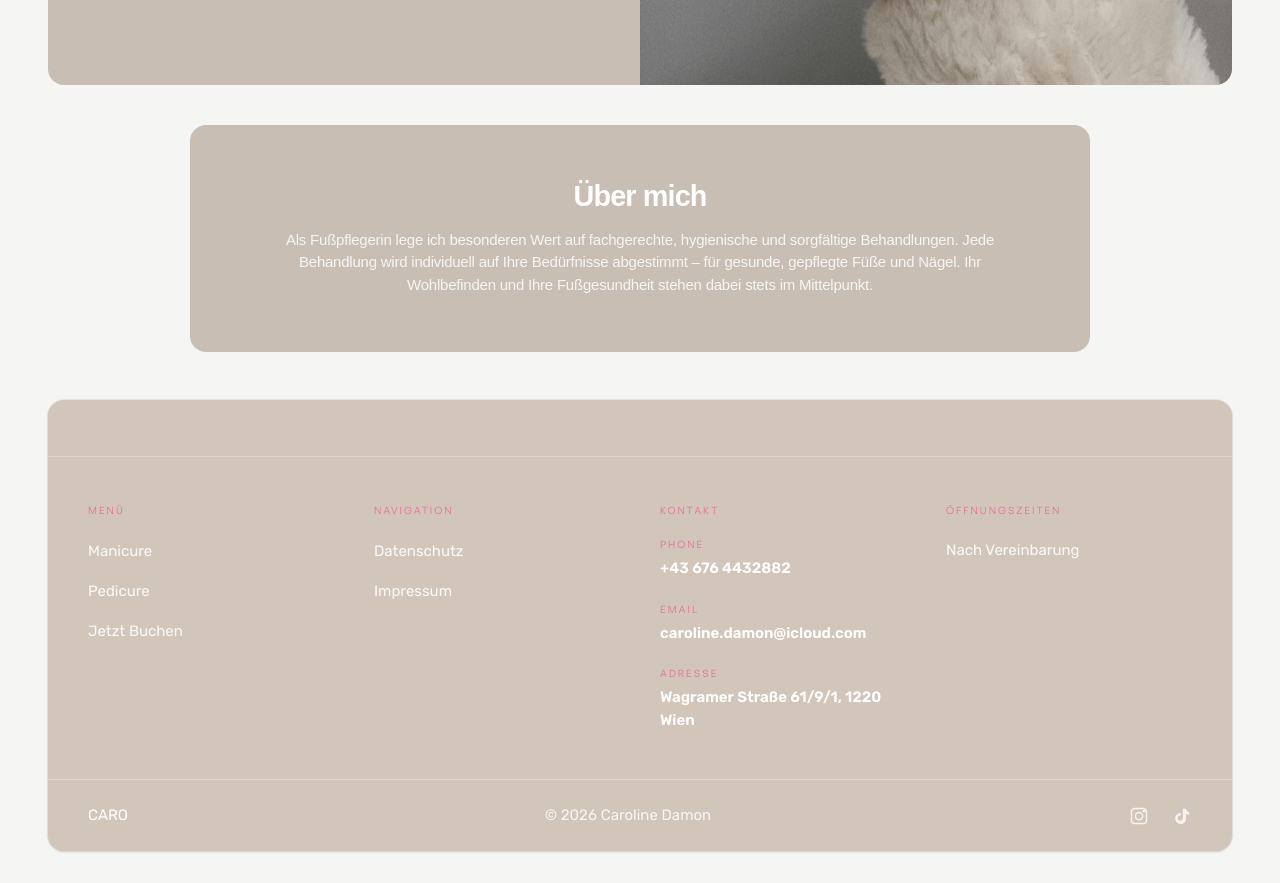
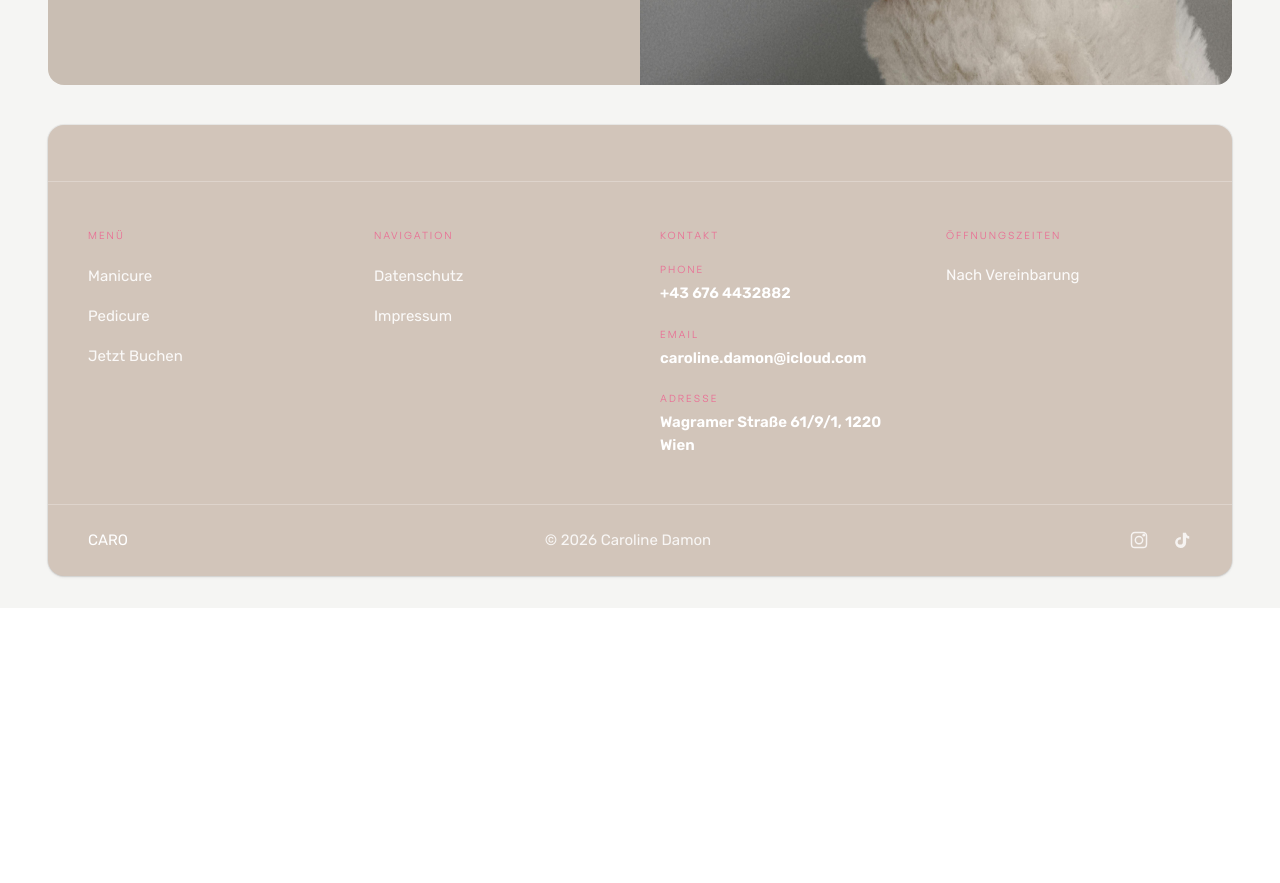
Before and after one commit to Julian1220/caronails, a Next.js app: page / in a window 1280 px wide. Shown: the part 1880-2763 px from the top of the page. After the commit the page ends 2488 px from the top, so only its background shows below. Built offline with nearby package versions, Linux system fonts and the light colour scheme; a web font is replaced by a local one.

Commit message:
about me changes

```diff
--- a/src/app/page.tsx
+++ b/src/app/page.tsx
@@ -133,23 +133,6 @@ export default function HomePage() {
           </div>
         </div>
       </section>
-
-      {/* Über mich Widget */}
-      <section className="bg-[#f5f5f3] px-4 pb-10 md:px-8 md:pb-12 lg:px-12">
-        <div className="mx-auto max-w-[900px] rounded-[1rem] bg-[#c9beb3] px-8 py-10 md:px-12 md:py-14 lg:px-16 text-center">
-          <h3 className="text-[1.4rem] font-bold leading-[1.1] tracking-[-0.03em] text-white md:text-[1.8rem]">
-            Über mich
-          </h3>
-
-          <p className="mt-4 text-[15px] font-normal leading-[1.5] tracking-[-0.015em] text-white/85">
-            Als Fußpflegerin lege ich besonderen Wert auf fachgerechte,
-            hygienische und sorgfältige Behandlungen. Jede Behandlung wird
-            individuell auf Ihre Bedürfnisse abgestimmt – für gesunde, gepflegte
-            Füße und Nägel. Ihr Wohlbefinden und Ihre Fußgesundheit stehen dabei
-            stets im Mittelpunkt.
-          </p>
-        </div>
-      </section>
     </>
   );
 }
```
